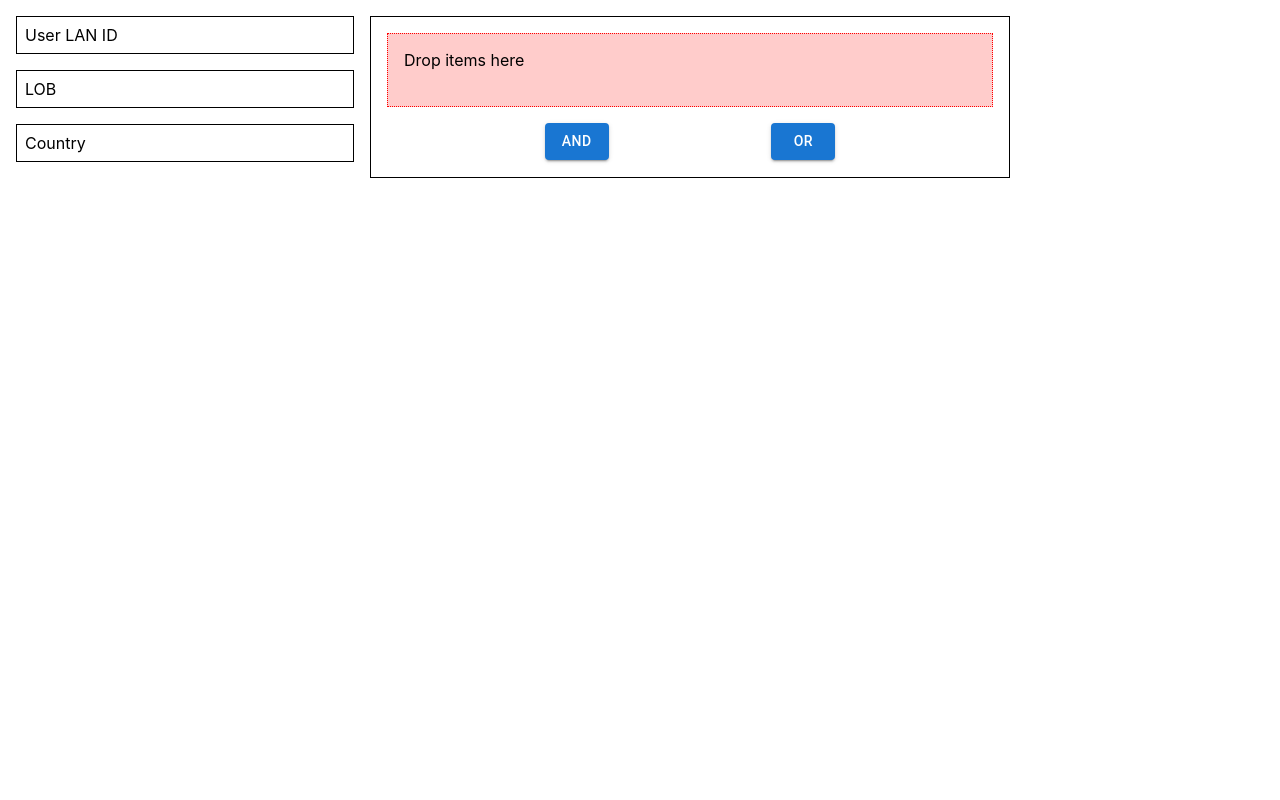
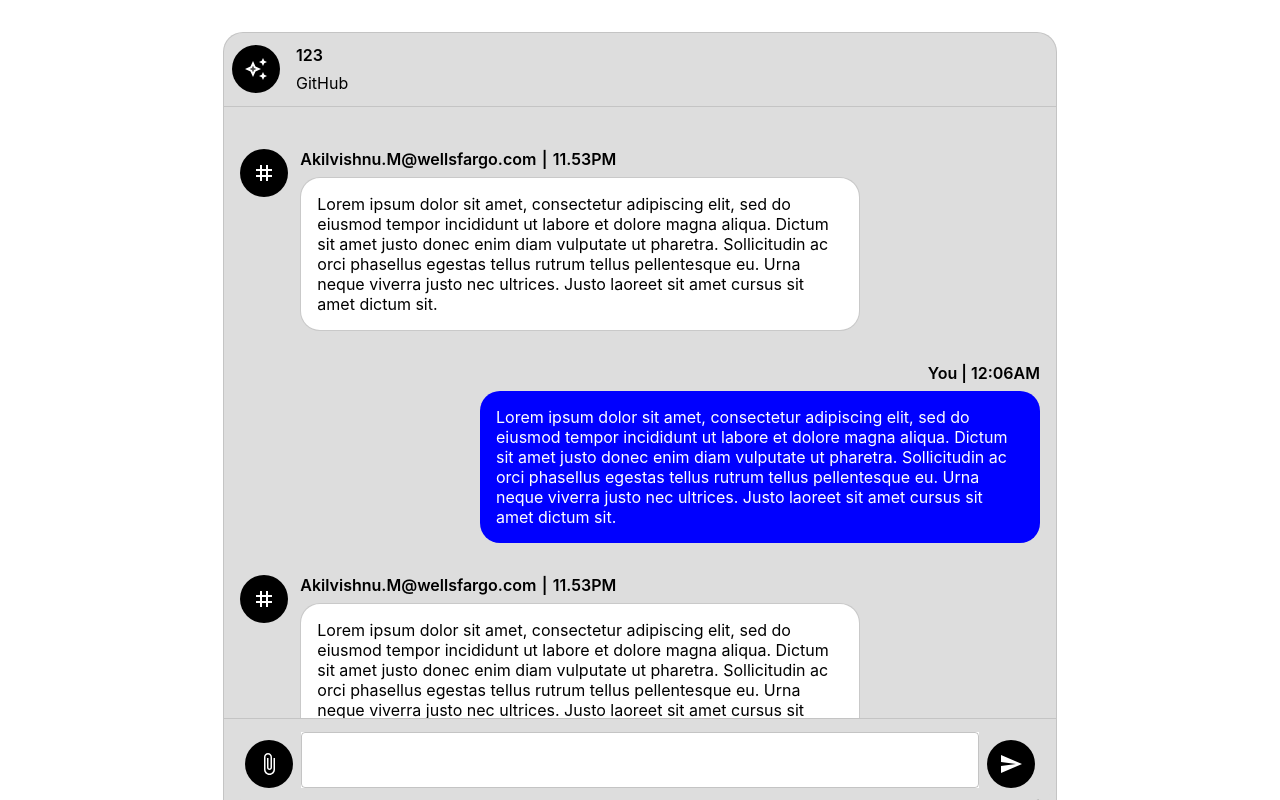
Before and after one commit to akilvishnum/test-app, a React (Create React App) app: page / in a window 1280 px wide. Shown: the top 800 px of the page. Built offline with nearby package versions, Linux system fonts and the light colour scheme.

Commit message:
RespondContainer changes done

```diff
--- a/src/App.js
+++ b/src/App.js
@@ -2,12 +2,15 @@ import logo from './logo.svg';
 import './App.css';
 import React, {useState} from 'react';
 import { DragDrop } from './DragDrop';
+import Virtualize from './Autocomplete';
+import { ResponseContainer } from './ResponseContainer';
+import { Box } from '@mui/material';
 
 const App = () => {
   return(
-    <>
-    <DragDrop />
-    </>
+    <Box sx = {{padding: '2rem 0rem', width: '100%', display: 'flex', justifyContent: 'center'}}>
+    <ResponseContainer />
+    </Box>
 
   );
 }
--- /dev/null
+++ b/src/ResponseContainer.jsx
@@ -0,0 +1,60 @@
+import { Box, Grid, TextField } from '@mui/material';
+import React from 'react';
+import { CircleIcon } from './components/CircleIcon';
+import AttachFileIcon from '@mui/icons-material/AttachFile';
+import SendIcon from '@mui/icons-material/Send';
+import { ResponseContainerHeader } from './components/ResponseContainerHeader';
+import { AwaitingComment } from './components/AwaitingComment';
+import { RespondComment } from './components/RespondComment';
+import { useRef } from 'react';
+import { useEffect, useState} from 'react';
+
+export const ResponseContainer = () => {
+    const stickyRef = useRef(null);
+    const [comment, setComment] = useState('');
+    // const [stickyHeight, setStickyHeight] = useState(0);
+    // useEffect(() => {
+    //     setStickyHeight(stickyRef.current.clientHeight + 15);
+    // }, [comment])
+
+    return (
+        <Box sx = {{width: '65%', minHeight: '100vh', background: '#dddddd', borderRadius: '20px', border: '1px solid #c2c2c2de'}}>
+            <Box sx = {{width: '100%', minHeight: '100px'}}>
+                    <ResponseContainerHeader orderId={123} productName = {'GitHub'} />
+            </Box>
+            <Box sx = {{width: '100%'}}>
+                <Box sx = {{width: '100%', padding: '1rem', display: 'flex', flexDirection: 'column', gap: '2rem', boxSizing: 'border-box'}}>
+                    <AwaitingComment commentedBy={'Akilvishnu.M@wellsfargo.com'} time = {'11.53PM'}/>
+                    <RespondComment />
+                    <AwaitingComment commentedBy={'Akilvishnu.M@wellsfargo.com'} time = {'11.53PM'}/>
+                    <RespondComment />
+                    <RespondComment />
+                </Box>
+            </Box>
+            <Box sx = {{position: 'fixed', width: '65%', bottom: 0, display: 'flex', padding: '0.77rem 0.5rem', boxSizing: 'border-box', borderTop: '1px solid #c2c2c2de', background: '#dddddd', borderRadius: '0 0 20px 20px'}}>
+                <Grid container sx = {{display: 'flex', alignItems: 'flex-end'}} spacing = {1}>
+                    <Grid item xs = {1} sx = {{display: 'flex', justifyContent: 'flex-end'}}>
+                        <CircleIcon
+                            icon = {<AttachFileIcon onClick = {() => {}} />}
+                            customStyles = {{color: 'white', background: 'black'}}
+                        />
+                    </Grid>
+                    <Grid item xs = {10}>
+                            <TextField
+                            multiline
+                            maxRows = '7'
+                            style={{width: '100%', background: 'white'}}
+                            onChange = {(e) => setComment(e?.target.value)}
+                            />
+                    </Grid>
+                    <Grid item xs = {1}>
+                        <CircleIcon
+                            icon = {<SendIcon onClick = {() => {}} />}
+                            customStyles = {{color: 'white', background: 'black'}}
+                        />
+                    </Grid>
+                </Grid>
+            </Box>
+        </Box>
+    )
+}
--- /dev/null
+++ b/src/components/AwaitingComment.jsx
@@ -0,0 +1,32 @@
+import React from 'react';
+import { CircleIcon } from './CircleIcon';
+import TagTwoToneIcon from '@mui/icons-material/TagTwoTone';
+import { Box } from '@mui/material';
+
+const AwaitingCommentHeader = ({commentedBy, time}) => {
+    return(
+        <Box sx = {{display: 'flex', alignItems: 'center', gap: '0.33rem'}}>
+            <p style = {{fontWeight: 600, margin: 0}}>{commentedBy}</p>
+            <p style = {{fontWeight: 600, margin: 0}}>|</p>
+            <p style = {{fontWeight: 600, margin: 0}}>{time}</p>
+        </Box>
+    )
+}
+export const AwaitingComment = ({commentedBy, time, comment, team}) => {
+    return (
+        <Box sx = {{width: '100%', display: 'flex', flexDirection: 'row', alignItems: 'flex-start', gap: '0.77rem'}}>
+            <CircleIcon
+                icon = {<TagTwoToneIcon />}
+                customStyles = {{color: 'white', background: 'black'}}
+            />
+            <Box sx = {{width: '70%', display: 'flex', flexDirection: 'column', gap: '0.5rem', }}>
+                <AwaitingCommentHeader commentedBy = {commentedBy} time = {time} />
+                <Box sx = {{borderRadius: '20px', background: 'white', padding: '1rem', border: '1px solid #c2c2c2de'}}>
+                    <p style = {{margin: 0}}>
+                        Lorem ipsum dolor sit amet, consectetur adipiscing elit, sed do eiusmod tempor incididunt ut labore et dolore magna aliqua. Dictum sit amet justo donec enim diam vulputate ut pharetra. Sollicitudin ac orci phasellus egestas tellus rutrum tellus pellentesque eu. Urna neque viverra justo nec ultrices. Justo laoreet sit amet cursus sit amet dictum sit.
+                    </p>
+                </Box>
+            </Box>
+        </Box>
+    )
+}
--- /dev/null
+++ b/src/components/CircleIcon.jsx
@@ -0,0 +1,10 @@
+import { Box } from '@mui/material';
+import React from 'react';
+
+export const CircleIcon = ({icon, customStyles}) => {
+    return (
+        <Box sx = {{width: '3rem', borderRadius: '50%', aspectRatio: '1', display: 'flex', justifyContent: 'center', alignItems: 'center', cursor: 'pointer', ...customStyles}}>
+            {icon}
+        </Box>
+    )
+}
--- /dev/null
+++ b/src/components/RespondComment.jsx
@@ -0,0 +1,19 @@
+import { Box } from '@mui/material';
+import React from 'react';
+
+export const RespondComment = ({comment}) => {
+    return (
+        <Box sx = {{width: '100%', display: 'flex', flexDirection: 'row', justifyContent: 'flex-end', gap: '0.77rem'}}>
+            <Box sx = {{width: '70%', display: 'flex', flexDirection: 'column', gap: '0.5rem', alignItems: 'flex-end'}}>
+            <p style = {{margin: 0, fontWeight: 600}}>
+                You | 12:06AM
+            </p>
+                <Box sx = {{borderRadius: '20px', background: 'blue', padding: '1rem', color: 'white'}}>
+                    <p style = {{margin: 0}}>
+                        Lorem ipsum dolor sit amet, consectetur adipiscing elit, sed do eiusmod tempor incididunt ut labore et dolore magna aliqua. Dictum sit amet justo donec enim diam vulputate ut pharetra. Sollicitudin ac orci phasellus egestas tellus rutrum tellus pellentesque eu. Urna neque viverra justo nec ultrices. Justo laoreet sit amet cursus sit amet dictum sit.
+                    </p>
+                </Box>
+            </Box>
+        </Box>
+    )
+}
--- /dev/null
+++ b/src/components/ResponseContainerHeader.jsx
@@ -0,0 +1,16 @@
+import { Box } from '@mui/material';
+import React from 'react';
+import { CircleIcon } from './CircleIcon';
+import AutoAwesomeTwoToneIcon from '@mui/icons-material/AutoAwesomeTwoTone';
+
+export const ResponseContainerHeader = ({orderId, productName}) => {
+    return (
+        <Box sx = {{display: 'flex', flexDirection: 'row', gap: '1rem', borderBottom: '1px solid #c2c2c2de', padding: '0.77rem 0.5rem'}}>
+            <CircleIcon icon={<AutoAwesomeTwoToneIcon />} customStyles = {{background: 'black', color: 'white'}}/>
+            <Box sx = {{display: 'flex', flexDirection: 'column', gap: '0.5rem'}}>
+                <p style = {{fontWeight: 600, margin: 0}}>{orderId}</p>
+                <p style = {{margin: 0}}>{productName}</p>
+            </Box>
+        </Box>
+    )
+}
--- a/src/index.js
+++ b/src/index.js
@@ -9,7 +9,3 @@ ReactDOM.render(
     ,
   document.getElementById('root')
 );
-
-// If you want to start measuring performance in your app, pass a function
-// to log results (for example: reportWebVitals(console.log))
-reportWebVitals();
```
